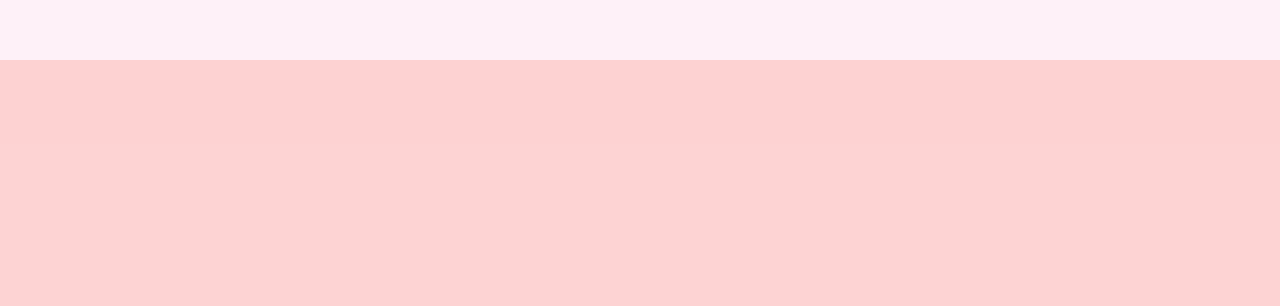
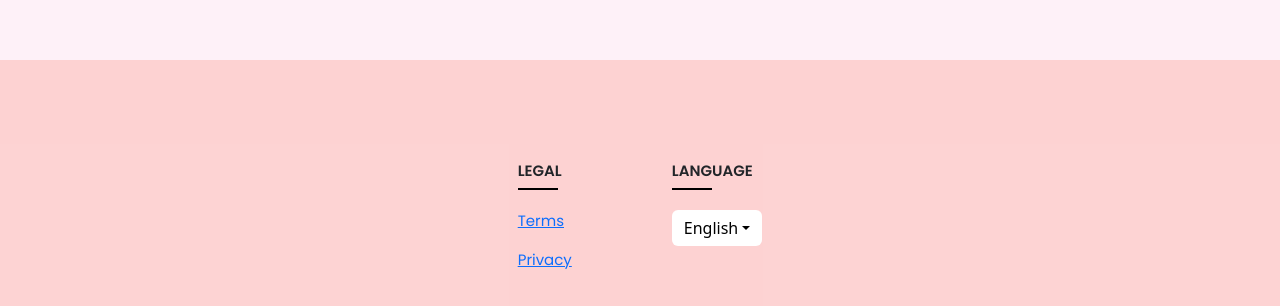
Before and after one commit to lups2000/stockbridge, a React (Create React App) app in the folder client/: page / in a window 1280 px wide. Shown: the part 3159-3465 px from the top of the page. Built offline with nearby package versions, Linux system fonts and the light colour scheme.

Commit message:
prototype bottomBar

```diff
--- /dev/null
+++ b/client/src/components/Home/BottomBar.tsx
@@ -0,0 +1,65 @@
+import { FC } from "react";
+import { palette } from "../../utils/colors";
+import { Dropdown } from "react-bootstrap";
+import { BodyText } from "../Text/BodyText";
+import { ColoredLine } from "../ColoredLine";
+
+export const BottomBar: FC = () => {
+  return (
+    <div
+      style={{
+        height: 300,
+        backgroundColor: palette.subSectionsBgLighter,
+        display: "flex",
+        flexDirection: "row",
+        alignItems: "stretch",
+        justifyContent: "center",
+        gap: 100,
+        paddingTop: 100
+      }}
+    >
+      <div>
+        <BodyText
+          style={{ fontSize: 15, fontWeight: 600 }}
+          message="LEGAL"
+        ></BodyText>
+        <ColoredLine color="black" width={20} height={2} marginTop={-10} />
+        <a href="#ciao">
+          <BodyText
+            style={{ fontSize: 15, fontWeight: 400, marginTop: 20 }}
+            message="Terms"
+          ></BodyText>
+        </a>
+        <a href="#ciao">
+          <BodyText
+            style={{ fontSize: 15, fontWeight: 400 }}
+            message="Privacy"
+          ></BodyText>
+        </a>
+      </div>
+      <Dropdown>
+        <Dropdown.Header>
+          <BodyText
+            style={{ fontSize: 15, fontWeight: 600 }}
+            message="LANGUAGE"
+          ></BodyText>
+        </Dropdown.Header>
+        <ColoredLine color="black" width={20} height={2} marginTop={-10} />
+        <Dropdown.Toggle
+          style={{
+            backgroundColor: "white",
+            border: "none",
+            color: "black",
+            marginTop: 20,
+          }}
+          id="dropdown-basic"
+        >
+          English
+        </Dropdown.Toggle>
+        <Dropdown.Menu>
+          <Dropdown.Item href="#/action-1">German</Dropdown.Item>
+        </Dropdown.Menu>
+      </Dropdown>
+    </div>
+  );
+};
--- a/client/src/pages/Home.tsx
+++ b/client/src/pages/Home.tsx
@@ -8,6 +8,7 @@ import howWorks3 from "../assets/howWorks3.svg";
 import { PostOrSearch } from "../components/Home/PostOrSearch";
 import { Navbar } from "../components/Navbar";
 import useMediaQuery from "../hooks/useMediaQuery";
+import { BottomBar } from "../components/Home/BottomBar";
 
 const stepDescriptions: { message: string; icon: string }[] = [
   {
@@ -82,9 +83,7 @@ export function Home() {
           message="Active Adverts"
         ></Title>
       </div>
-      <div
-        style={{ height: 300, backgroundColor: palette.subSectionsBgLighter }}
-      ></div>
+      <BottomBar />
     </>
   );
 }
```
